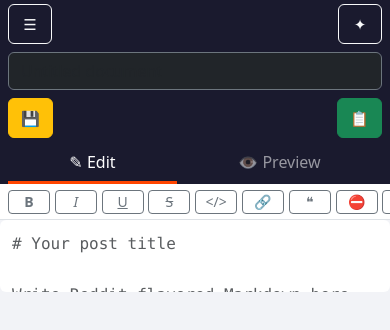
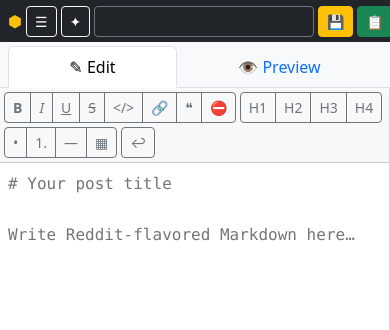
Before and after one commit to sparty1855/markdown-editor, a plain HTML site: page index.html in a window 390 px wide. Shown: the top 330 px of the page. Drawn offline with nearby package versions, Linux system fonts and the light colour scheme.

Commit message:
Rebuild UI with stock Bootstrap components
- navbar (bg-dark), nav-tabs, card-based panes, standard offcanvas
- pane switching via Bootstrap d-none utility, no custom layout CSS
- custom CSS reduced from ~90 lines to 21 (pane heights + preview type)
- bump service worker cache to v2 so phones pick up the new UI

```diff
--- a/app.js
+++ b/app.js
@@ -15,24 +15,34 @@
   // ------------------------------------------------------------- pane tabs
   const isPhone = () => window.matchMedia('(max-width: 991.98px)').matches;
   function setPane(which) {
-    const showPreview = which === 'preview';
-    document.body.classList.toggle('show-preview', showPreview);
-    $('#tab-edit').classList.toggle('active', !showPreview);
-    $('#tab-edit').setAttribute('aria-selected', String(!showPreview));
-    $('#tab-preview').classList.toggle('active', showPreview);
-    $('#tab-preview').setAttribute('aria-selected', String(showPreview));
-    if (showPreview) updatePreview();
-    localStorage.setItem('redditmd.pane', which);
+    const desktop = !isPhone();
+    const editCol = $('#col-editor');
+    const prevCol = $('#col-preview');
+    if (desktop) {
+      // Side-by-side: both columns always visible.
+      editCol.classList.remove('d-none');
+      prevCol.classList.remove('d-none');
+    } else {
+      // Phone tabs: show one pane at a time via Bootstrap's d-none utility.
+      editCol.classList.toggle('d-none', which !== 'edit');
+      prevCol.classList.toggle('d-none', which !== 'preview');
+      if (which === 'preview') updatePreview();
+      localStorage.setItem('redditmd.pane', which);
+    }
+    const editActive = !desktop && which === 'edit';
+    const prevActive = !desktop && which === 'preview';
+    $('#tab-edit').classList.toggle('active', editActive);
+    $('#tab-edit').setAttribute('aria-selected', String(editActive));
+    $('#tab-preview').classList.toggle('active', prevActive);
+    $('#tab-preview').setAttribute('aria-selected', String(prevActive));
   }
   $('#tab-edit').addEventListener('click', () => setPane('edit'));
   $('#tab-preview').addEventListener('click', () => setPane('preview'));
   // On phones start on whichever pane the user last used (default: edit).
-  if (isPhone()) setPane(localStorage.getItem('redditmd.pane') || 'edit');
-  else setPane('preview');
+  setPane(isPhone() ? (localStorage.getItem('redditmd.pane') || 'edit') : 'preview');
   // Keep tabs consistent when the viewport crosses the breakpoint.
   window.matchMedia('(min-width: 992px)').addEventListener('change', (e) => {
-    if (e.matches) setPane('preview');
-    else setPane(localStorage.getItem('redditmd.pane') || 'edit');
+    setPane(e.matches ? 'preview' : (localStorage.getItem('redditmd.pane') || 'edit'));
   });
 
   // ---------------------------------------------------------------- helpers
--- a/index.html
+++ b/index.html
@@ -5,185 +5,106 @@
 <meta name="viewport" content="width=device-width, initial-scale=1, viewport-fit=cover">
 <title>RedditMD — write Reddit-flavored Markdown</title>
 <meta name="description" content="A simple offline PWA for writing and previewing Reddit-flavored Markdown.">
-<meta name="theme-color" content="#1a1a2e">
+<meta name="theme-color" content="#212529">
 <link rel="manifest" href="manifest.webmanifest">
 <link rel="icon" href="icons/icon-192.png" sizes="192x192" type="image/png">
 <link rel="apple-touch-icon" href="icons/icon-192.png">
 <link rel="stylesheet" href="https://cdn.jsdelivr.net/npm/bootstrap@5.3.3/dist/css/bootstrap.min.css" crossorigin="anonymous">
 <style>
-  html, body { height: 100%; }
-  body {
-    display: flex;
-    flex-direction: column;
-    background: #f2f3f7;
-    overflow: hidden;
-    padding-left: env(safe-area-inset-left, 0);
-    padding-right: env(safe-area-inset-right, 0);
-  }
-  #topbar { flex: 0 0 auto; }
-
-  .navbar { background: #1a1a2e; }
-  #doc-title {
-    font-size: 16px;               /* ≥16px: prevents iOS focus zoom */
-    min-width: 0;
-  }
-  .topbar-btn {
-    min-width: 44px; min-height: 40px;   /* touch targets */
-    font-size: 15px;
-    -webkit-tap-highlight-color: transparent;
-    user-select: none;
-    -webkit-user-select: none;
-  }
-
-  /* Edit/Preview tab strip */
-  #view-tabs {
-    background: #1a1a2e;
-    padding: 0 .5rem;
-  }
-  #view-tabs .nav-link {
-    color: rgba(255,255,255,.55);
-    border: 0;
-    border-bottom: 3px solid transparent;
-    border-radius: 0;
-    padding: .45rem .85rem;
-    font-size: 16px;
-    min-height: 42px;
-  }
-  #view-tabs .nav-link.active {
-    color: #fff;
-    border-bottom-color: #ff4500;
-    background: transparent;
-  }
-
-  /* ---------- editor / preview panes ---------- */
-  #work { flex: 1 1 auto; min-height: 0; }
+  /* Minimal glue only — everything else is stock Bootstrap. */
+  .app-shell { height: 100vh; height: 100dvh; }
+  .app-main { min-height: 0; }
+  .app-pane { height: 100%; min-height: 0; }
   #editor {
-    width: 100%; height: 100%;
-    resize: none; border: 0;
-    font-size: 16px;
-    line-height: 1.6;
-    font-family: SFMono-Regular, Menlo, Consolas, "Liberation Mono", monospace;
-    padding: .65rem .75rem;
+    width: 100%; height: 100%; border: 0; resize: none;
+    font-size: 16px; line-height: 1.6;
+    font-family: var(--bs-font-monospace);
   }
   #editor:focus { outline: none; box-shadow: none; }
-  #preview {
-    height: 100%;
-    overflow: auto;
-    background: #fff;
-    border: 0;
-    padding: .85rem .9rem 2rem;
-    font-size: 16px;
-    word-wrap: break-word;
-    overflow-wrap: break-word;
-  }
-  .preview-pane th, .preview-pane td { border: 1px solid #dee2e6; }
-  .preview-pane table { width: max-content; min-width: 100%; }
+  #preview { height: 100%; overflow: auto; font-size: 16px; overflow-wrap: break-word; }
+  .md-toolbar { overflow-x: auto; }
+  /* Preview typography (rendered markdown), sized for cards. */
+  #preview h1 { font-size: 1.6rem; } #preview h2 { font-size: 1.4rem; }
+  #preview h3 { font-size: 1.2rem; } #preview h4 { font-size: 1.05rem; }
+  #preview h5 { font-size: 1rem; }   #preview h6 { font-size: .9rem; }
+  #preview blockquote { border-left: 3px solid var(--bs-secondary); padding-left: .75rem; color: var(--bs-secondary-color); }
+  #preview pre { white-space: pre-wrap; }
   .table-wrap { overflow-x: auto; -webkit-overflow-scrolling: touch; }
-  #preview pre { white-space: pre-wrap; }
-
-  /* ---------- markdown toolbar: single scrollable row ---------- */
-  .md-toolbar {
-    display: flex;
-    gap: .3rem;
-    overflow-x: auto;
-    -webkit-overflow-scrolling: touch;
-    scrollbar-width: none;
-    padding: .35rem .5rem;
-    background: #fff;
-    border-bottom: 1px solid var(--bs-border-color);
-  }
-  .md-toolbar::-webkit-scrollbar { display: none; }
-  .md-toolbar .btn {
-    flex: 0 0 auto;
-    min-width: 42px;
-    line-height: 1;
-    user-select: none;
-    -webkit-user-select: none;
-    -webkit-tap-highlight-color: transparent;
-  }
-
-  /* ---------- mobile: tabbed panes ---------- */
-  #col-editor, #col-preview { height: 100%; min-width: 0; }
-  body.show-preview #col-editor { display: none; }
-  body.show-preview #col-preview { display: flex; }
-  body:not(.show-preview) #col-preview { display: none; }
-
-  /* ---------- desktop: side-by-side, tabs hidden ---------- */
-  @media (min-width: 992px) {
-    #view-tabs { display: none; }
-    body.show-preview #col-editor { display: flex; }
-    body.show-preview #col-preview { display: flex; }
-    body:not(.show-preview) #col-preview { display: flex; }
-    #editor { border-right: 1px solid var(--bs-border-color); }
-  }
-
-  /* ---------- offcanvas: bottom sheets on phones ---------- */
-  .doc-row { padding: .7rem .5rem; }
-  .doc-row .btn { min-width: 44px; }
-  #toast-holder {
-    position: fixed;
-    left: 50%;
-    transform: translateX(-50%);
-    bottom: 1rem;
-    width: min(92vw, 26rem);
-    z-index: 1090;
-  }
+  #doc-list, #template-list { max-height: 50vh; }
+  @media (min-width: 992px) { #doc-list, #template-list { max-height: none; } }
 </style>
 </head>
-<body class="">
-  <!-- ===================== TOP BAR ===================== -->
-  <nav class="navbar navbar-dark py-1" id="topbar" aria-label="Top bar">
-    <div class="container-fluid px-2 gap-2">
-      <button class="btn btn-outline-light topbar-btn" id="btn-docs" type="button" title="Documents">☰</button>
-      <button class="btn btn-outline-light topbar-btn" id="btn-templates" type="button" title="Templates">✦</button>
-      <input id="doc-title" class="form-control flex-grow-1 bg-dark text-white border-secondary"
+<body class="d-flex flex-column app-shell bg-body-tertiary">
+  <!-- ================================ NAVBAR ================================ -->
+  <nav class="navbar navbar-expand bg-dark navbar-dark py-1 flex-shrink-0">
+    <div class="container-fluid gap-1 gap-sm-2 px-2">
+      <span class="navbar-brand mb-0 me-0 fs-6"><span class="text-warning">⬢</span><span class="d-none d-sm-inline"> RedditMD</span></span>
+      <button class="btn btn-outline-light btn-sm" id="btn-docs" type="button" title="Documents">☰</button>
+      <button class="btn btn-outline-light btn-sm" id="btn-templates" type="button" title="Templates">✦</button>
+      <input id="doc-title" class="form-control form-control-sm w-auto flex-grow-1 bg-dark text-white border-secondary"
              type="text" placeholder="Untitled document" aria-label="Document title" autocomplete="off">
-      <button class="btn btn-warning topbar-btn" id="btn-save" type="button" title="Save">💾</button>
-      <button class="btn btn-success topbar-btn" id="btn-copy" type="button" title="Copy markdown">📋</button>
+      <button class="btn btn-warning btn-sm" id="btn-save" type="button" title="Save">💾<span class="d-none d-sm-inline ms-1">Save</span></button>
+      <button class="btn btn-success btn-sm" id="btn-copy" type="button" title="Copy markdown">📋<span class="d-none d-sm-inline ms-1">Copy</span></button>
     </div>
   </nav>
 
-  <!-- ===================== EDIT / PREVIEW TABS ===================== -->
-  <ul class="nav nav-fill" id="view-tabs" role="tablist">
-    <li class="nav-item" role="presentation">
-      <button class="nav-link active" id="tab-edit" type="button" role="tab" aria-selected="true">✎ Edit</button>
+  <!-- ========================= EDIT / PREVIEW TABS ========================== -->
+  <ul class="nav nav-tabs justify-content-center d-lg-none flex-shrink-0 pt-1 px-2 bg-body-tertiary" id="view-tabs" role="tablist">
+    <li class="nav-item flex-fill">
+      <button class="nav-link w-100" id="tab-edit" type="button" role="tab" aria-selected="true">✎ Edit</button>
     </li>
-    <li class="nav-item" role="presentation">
-      <button class="nav-link" id="tab-preview" type="button" role="tab" aria-selected="false">👁 Preview</button>
+    <li class="nav-item flex-fill">
+      <button class="nav-link w-100" id="tab-preview" type="button" role="tab" aria-selected="false">👁 Preview</button>
     </li>
   </ul>
 
-  <!-- ===================== WORK AREA ===================== -->
-  <div id="work" class="container-fluid px-0">
-    <div class="row g-0" id="row-main">
-      <div class="col-lg-6" id="col-editor">
-        <div class="pane editor-pane d-flex flex-column" style="height:100%">
-          <div class="md-toolbar" role="toolbar" aria-label="Markdown helpers">
-            <button class="btn btn-outline-secondary btn-sm" type="button" data-md="bold" title="Bold"><b>B</b></button>
-            <button class="btn btn-outline-secondary btn-sm" type="button" data-md="italic" title="Italic"><i>I</i></button>
-            <button class="btn btn-outline-secondary btn-sm" type="button" data-md="underline" title="Underline"><u>U</u></button>
-            <button class="btn btn-outline-secondary btn-sm" type="button" data-md="strike" title="Strikethrough"><s>S</s></button>
-            <button class="btn btn-outline-secondary btn-sm" type="button" data-md="code" title="Inline code">&lt;/&gt;</button>
-            <button class="btn btn-outline-secondary btn-sm" type="button" data-md="link" title="Link">🔗</button>
-            <button class="btn btn-outline-secondary btn-sm" type="button" data-md="quote" title="Quote">❝</button>
-            <button class="btn btn-outline-secondary btn-sm" type="button" data-md="spoiler" title="Spoiler">⛔</button>
-            <button class="btn btn-outline-secondary btn-sm" type="button" data-md="h1" title="Heading 1">H1</button>
-            <button class="btn btn-outline-secondary btn-sm" type="button" data-md="h2" title="Heading 2">H2</button>
-            <button class="btn btn-outline-secondary btn-sm" type="button" data-md="h3" title="Heading 3">H3</button>
-            <button class="btn btn-outline-secondary btn-sm" type="button" data-md="h4" title="Heading 4">H4</button>
-            <button class="btn btn-outline-secondary btn-sm" type="button" data-md="ul" title="Bulleted list">• List</button>
-            <button class="btn btn-outline-secondary btn-sm" type="button" data-md="ol" title="Ordered list">1. List</button>
-            <button class="btn btn-outline-secondary btn-sm" type="button" data-md="rule" title="Horizontal rule">—</button>
-            <button class="btn btn-outline-secondary btn-sm" type="button" data-md="table" title="Insert table">▦ Table</button>
-            <button class="btn btn-outline-secondary btn-sm" type="button" id="btn-wrap" title="Toggle soft wrap">↩</button>
+  <!-- ============================== WORK AREA =============================== -->
+  <main class="container-fluid app-main d-flex flex-column flex-grow-1 px-0">
+    <div class="row g-0 flex-grow-1 app-main">
+
+      <!-- Editor column -->
+      <div class="col-12 col-lg-6 d-flex flex-column app-pane" id="col-editor">
+        <div class="card border-top-0 border-bottom-0 border-start-0 rounded-0 h-100 app-pane">
+          <div class="card-header py-1 px-1">
+            <div class="btn-toolbar md-toolbar gap-1" role="toolbar" aria-label="Markdown helpers">
+              <div class="btn-group btn-group-sm" role="group" aria-label="Inline formatting">
+                <button class="btn btn-outline-secondary" type="button" data-md="bold" title="Bold"><b>B</b></button>
+                <button class="btn btn-outline-secondary" type="button" data-md="italic" title="Italic"><i>I</i></button>
+                <button class="btn btn-outline-secondary" type="button" data-md="underline" title="Underline"><u>U</u></button>
+                <button class="btn btn-outline-secondary" type="button" data-md="strike" title="Strikethrough"><s>S</s></button>
+                <button class="btn btn-outline-secondary" type="button" data-md="code" title="Inline code">&lt;/&gt;</button>
+                <button class="btn btn-outline-secondary" type="button" data-md="link" title="Link">🔗</button>
+                <button class="btn btn-outline-secondary" type="button" data-md="quote" title="Quote">❝</button>
+                <button class="btn btn-outline-secondary" type="button" data-md="spoiler" title="Spoiler">⛔</button>
+              </div>
+              <div class="btn-group btn-group-sm" role="group" aria-label="Headings">
+                <button class="btn btn-outline-secondary" type="button" data-md="h1" title="Heading 1">H1</button>
+                <button class="btn btn-outline-secondary" type="button" data-md="h2" title="Heading 2">H2</button>
+                <button class="btn btn-outline-secondary" type="button" data-md="h3" title="Heading 3">H3</button>
+                <button class="btn btn-outline-secondary" type="button" data-md="h4" title="Heading 4">H4</button>
+              </div>
+              <div class="btn-group btn-group-sm" role="group" aria-label="Lists and tables">
+                <button class="btn btn-outline-secondary" type="button" data-md="ul" title="Bulleted list">•</button>
+                <button class="btn btn-outline-secondary" type="button" data-md="ol" title="Ordered list">1.</button>
+                <button class="btn btn-outline-secondary" type="button" data-md="rule" title="Horizontal rule">—</button>
+                <button class="btn btn-outline-secondary" type="button" data-md="table" title="Insert table">▦</button>
+              </div>
+              <div class="btn-group btn-group-sm" role="group" aria-label="View">
+                <button class="btn btn-outline-secondary" type="button" id="btn-wrap" title="Toggle soft wrap">↩</button>
+              </div>
+            </div>
           </div>
-          <textarea id="editor" class="form-control flex-grow-1" spellcheck="true" autocapitalize="sentences"
-            placeholder="# Your post title&#10;&#10;Write Reddit-flavored Markdown here…"></textarea>
+          <div class="card-body p-0 flex-grow-1 app-pane">
+            <textarea id="editor" class="p-2" spellcheck="true" autocapitalize="sentences"
+              placeholder="# Your post title&#10;&#10;Write Reddit-flavored Markdown here…"></textarea>
+          </div>
         </div>
       </div>
-      <div class="col-lg-6" id="col-preview">
-        <div class="pane preview-pane d-flex flex-column" style="height:100%">
-          <div class="d-flex gap-2 px-2 py-1 bg-white border-bottom align-items-center flex-wrap">
+
+      <!-- Preview column -->
+      <div class="col-12 col-lg-6 d-flex flex-column app-pane d-none" id="col-preview">
+        <div class="card border-top-0 border-bottom-0 border-end-0 rounded-0 h-100 app-pane">
+          <div class="card-header py-1 d-flex flex-wrap gap-2 align-items-center">
             <div class="btn-group btn-group-sm" role="group" aria-label="Preview mode">
               <button class="btn btn-outline-secondary active" type="button" id="mode-render">Reddit preview</button>
               <button class="btn btn-outline-secondary" type="button" id="mode-raw">Raw</button>
@@ -191,25 +112,26 @@
             <button class="btn btn-outline-success btn-sm ms-auto" type="button" id="btn-copy-preview" hidden
               title="Copy as Unicode-formatted plain text">Copy unicode</button>
           </div>
-          <div id="preview" class="flex-grow-1" aria-live="polite"></div>
+          <div class="card-body p-0 flex-grow-1 app-pane">
+            <div id="preview" class="p-3" aria-live="polite"></div>
+          </div>
         </div>
       </div>
+
     </div>
-  </div>
+  </main>
 
   <!-- ===================== OFFCANVAS: DOCS ===================== -->
-  <div class="offcanvas offcanvas-bottom offcanvas-md offcanvas-start" tabindex="-1" id="docs-canvas" aria-labelledby="docs-canvas-label" style="--bs-offcanvas-height:78vh;">
+  <div class="offcanvas offcanvas-start" tabindex="-1" id="docs-canvas" aria-labelledby="docs-canvas-label">
     <div class="offcanvas-header">
       <h5 class="offcanvas-title" id="docs-canvas-label">Saved documents</h5>
       <div class="d-flex gap-2">
         <button class="btn btn-sm btn-outline-primary" id="btn-new-doc" type="button">+ New</button>
-        <button class="btn btn-sm btn-outline-secondary" data-bs-dismiss="offcanvas" type="button">✕</button>
+        <button type="button" class="btn-close" data-bs-dismiss="offcanvas" aria-label="Close"></button>
       </div>
     </div>
     <div class="offcanvas-body d-flex flex-column gap-3">
-      <div class="input-group input-group-sm">
-        <input class="form-control" type="search" id="doc-search" placeholder="Search titles & content…" aria-label="Search documents">
-      </div>
+      <input class="form-control" type="search" id="doc-search" placeholder="Search titles & content…" aria-label="Search documents">
       <div id="template-picker">
         <label class="form-label small mb-1" for="new-from-template"><strong>Create from template</strong></label>
         <select class="form-select" id="new-from-template">
@@ -221,12 +143,12 @@
   </div>
 
   <!-- ===================== OFFCANVAS: TEMPLATES ===================== -->
-  <div class="offcanvas offcanvas-bottom offcanvas-md offcanvas-start" tabindex="-1" id="templates-canvas" aria-labelledby="templates-canvas-label" style="--bs-offcanvas-height:78vh;">
+  <div class="offcanvas offcanvas-start" tabindex="-1" id="templates-canvas" aria-labelledby="templates-canvas-label">
     <div class="offcanvas-header">
       <h5 class="offcanvas-title" id="templates-canvas-label">Templates</h5>
       <div class="d-flex gap-2">
         <button class="btn btn-sm btn-outline-primary" id="btn-new-template" type="button">+ New</button>
-        <button class="btn btn-sm btn-outline-secondary" data-bs-dismiss="offcanvas" type="button">✕</button>
+        <button type="button" class="btn-close" data-bs-dismiss="offcanvas" aria-label="Close"></button>
       </div>
     </div>
     <div class="offcanvas-body d-flex flex-column gap-3">
@@ -235,6 +157,7 @@
     </div>
   </div>
 
+  <!-- ===================== MODAL: PROMPT ===================== -->
   <div class="modal fade" id="modal-prompt" tabindex="-1" aria-hidden="true">
     <div class="modal-dialog modal-dialog-centered">
       <div class="modal-content">
@@ -254,7 +177,8 @@
     </div>
   </div>
 
-  <div id="toast-holder"></div>
+  <!-- ===================== TOASTS ===================== -->
+  <div id="toast-holder" class="toast-container toast-container position-fixed bottom-0 start-50 translate-middle-x p-3"></div>
 
   <script src="https://cdn.jsdelivr.net/npm/bootstrap@5.3.3/dist/js/bootstrap.bundle.min.js" crossorigin="anonymous"></script>
   <script src="storage.js"></script>
--- a/sw.js
+++ b/sw.js
@@ -1,4 +1,4 @@
-const CACHE = 'redditmd-v1';
+const CACHE = 'redditmd-v2';
 const CORE = [
   './',
   './index.html',
```
